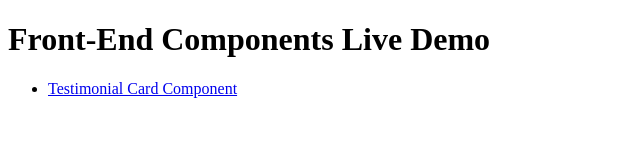
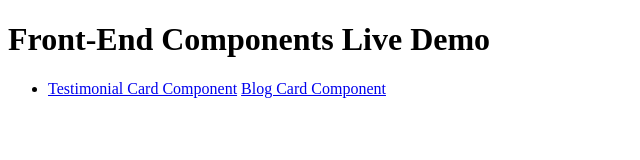
Before and after one commit to sychcc/front-end-components, a plain HTML site: page index.html in a window 1280 px wide. Shown: the whole page, without its empty margins (0-640 px from the left). Drawn offline with Linux system fonts and the light colour scheme.

Commit message:
Update index.html

```diff
--- a/index.html
+++ b/index.html
@@ -10,8 +10,8 @@
     <ul class="component-list">
       <li>
         <a href="./testimonial-card/index.html">Testimonial Card Component</a>
+        <a href="./blog-card/index.html">Blog Card Component</a>
       </li>
-      <!-- 未來可以繼續加入其他組件 -->
     </ul>
   </body>
 </html>
```
